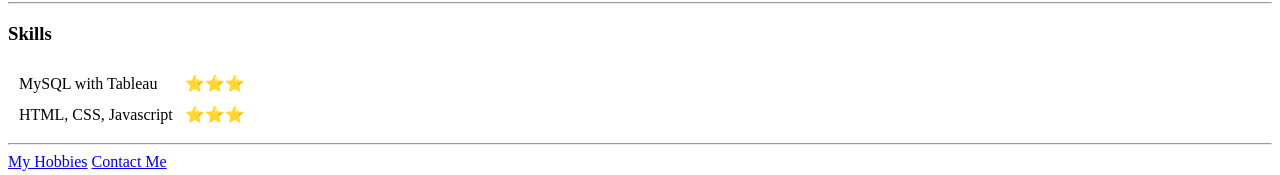
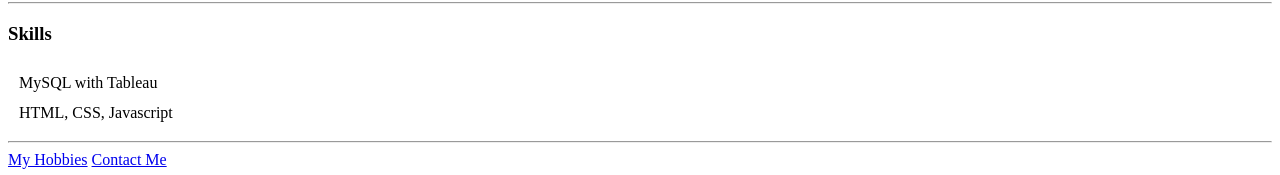
Before and after one commit to Jzall98/CV-Updated, a plain HTML site: page index.html in a window 1280 px wide. Shown: the part 735-910 px from the top of the page. Drawn offline with Linux system fonts and the light colour scheme.

Commit message:
Update index.html

```diff
--- a/index.html
+++ b/index.html
@@ -48,11 +48,9 @@
       <table cellspacing="10">
         <tr>
           <td>MySQL with Tableau</td>
-          <td>⭐⭐⭐</td>
         </tr>
         <tr>
           <td>HTML, CSS, Javascript</td>
-          <td>⭐⭐⭐</td>
         </tr>
       </table>
     </td>
```
